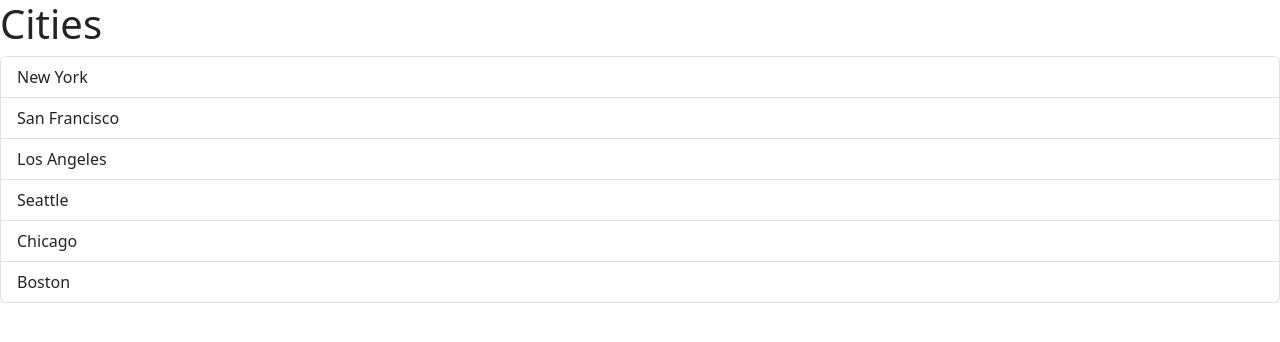
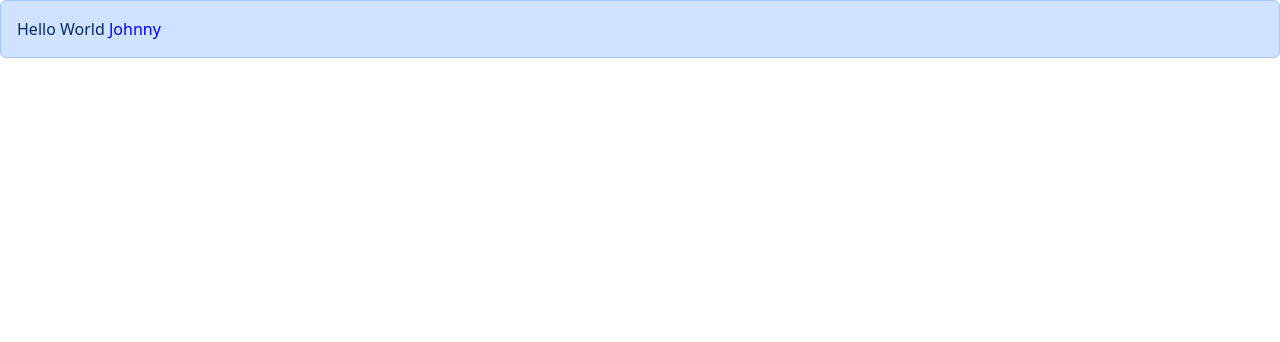
Before and after one commit to MMinHein/learning-react, a React (Vite) app: page / in a window 1280 px wide. Shown: the top 342 px of the page. Built offline with nearby package versions, Linux system fonts and the light colour scheme.

Commit message:
passing children

```diff
--- a/src/App.tsx
+++ b/src/App.tsx
@@ -1,26 +1,11 @@
-import ListGroup from "./components/ListGroup";
+import { Alert } from "./components/Alert";
 
 function App() {
-  let items = [
-    "New York",
-    "San Francisco",
-    "Los Angeles",
-    "Seattle",
-    "Chicago",
-    "Boston",
-  ];
-
-  const handleSelectedItem = (item: string) => {
-    console.log(item);
-  };
-
   return (
-    <div>
-      <ListGroup
-        items={items}
-        header="Cities"
-        onSelectedItem={handleSelectedItem}
-      />
+    <div className="alert alert-primary">
+      <Alert>
+        Hello World <span style={{ color: "Blue" }}>Johnny</span>
+      </Alert>
     </div>
   );
 }
--- /dev/null
+++ b/src/components/Alert.tsx
@@ -0,0 +1,9 @@
+import { ReactNode } from "react";
+
+interface Props {
+  children: ReactNode;
+}
+
+export const Alert = ({ children }: Props) => {
+  return <div>{children}</div>;
+};
```
